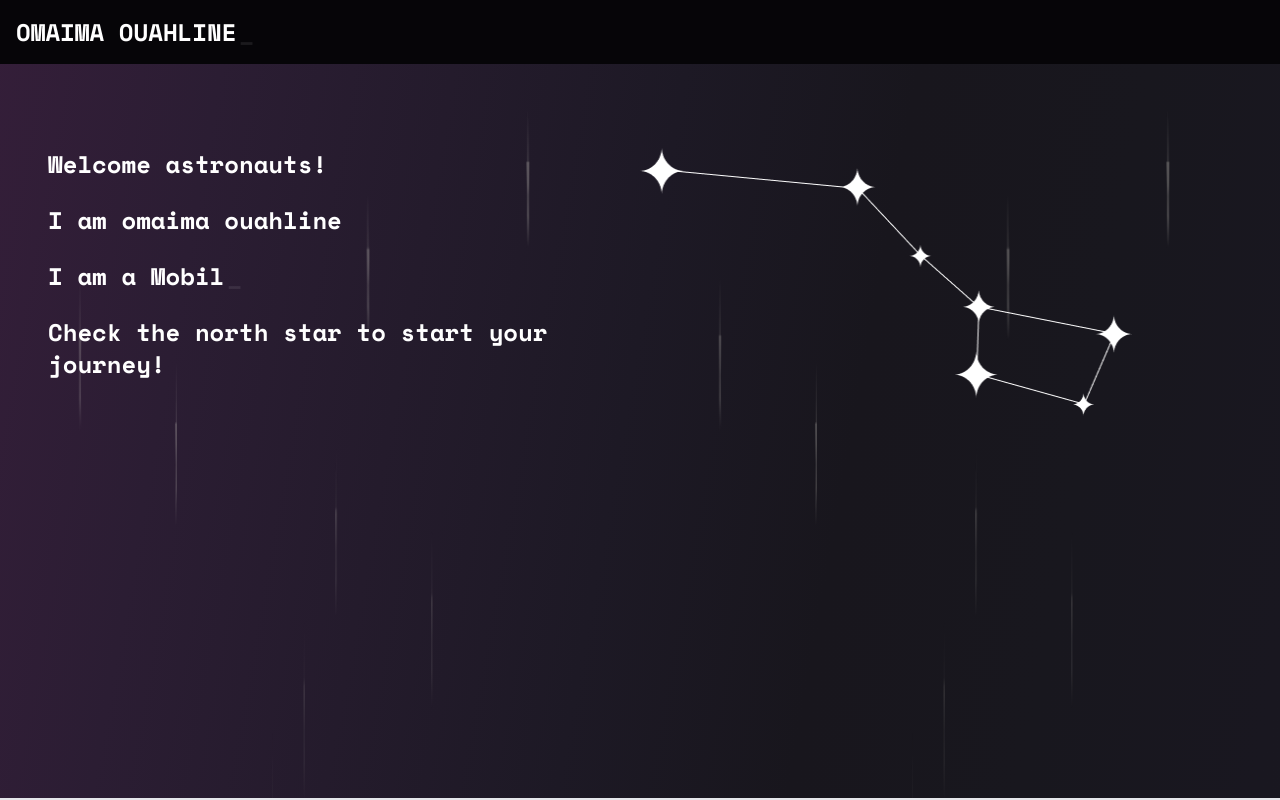
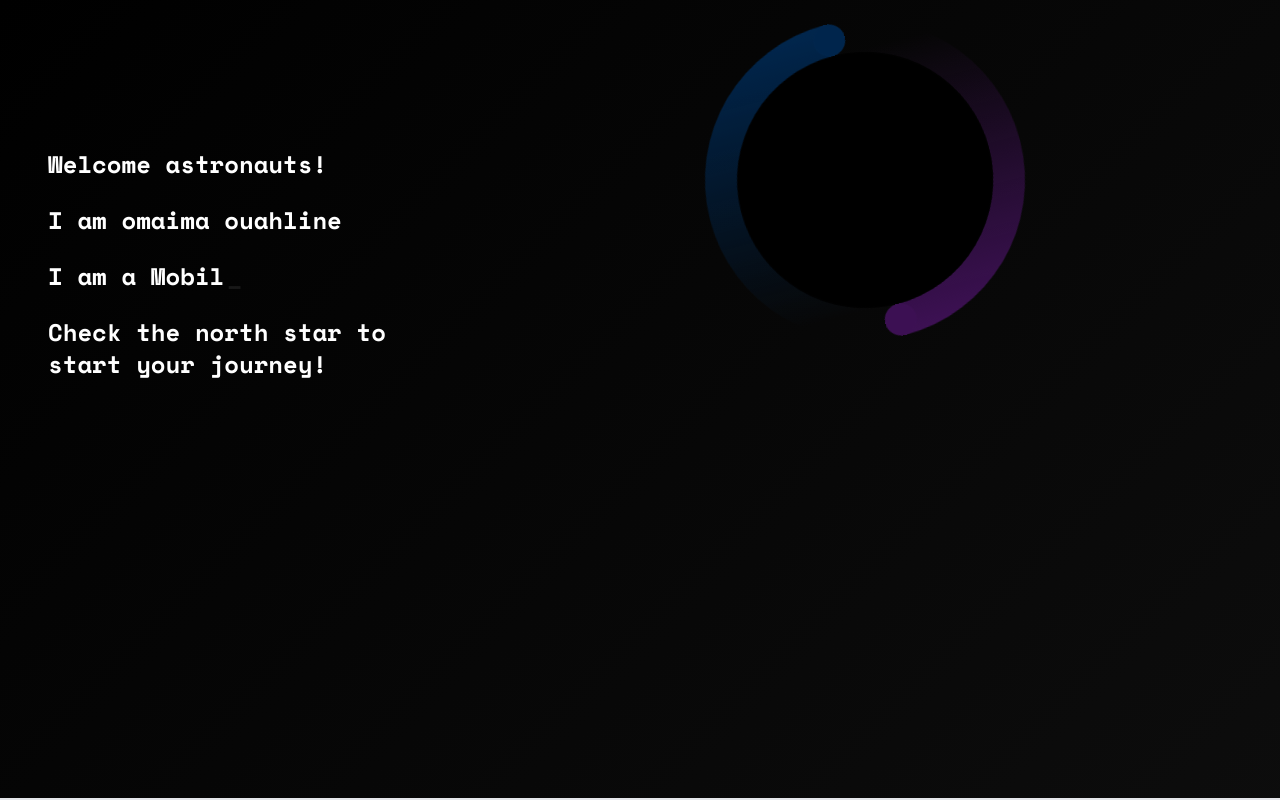
Before and after one commit to ouahlineomaima/portfolio2, a React (Create React App) app: page /resume in a window 1280 px wide. Shown: the top 800 px of the page. Built offline with nearby package versions, Linux system fonts and the light colour scheme.

Commit message:
changing back ground and adding rotating cercle

```diff
--- a/src/App.js
+++ b/src/App.js
@@ -10,7 +10,7 @@ function App() {
   return (
     <Router>
       <div className="App">
-        <NavBar />
+        {/* <NavBar /> */}
         <Routes>
           <Route path="/" element={<Home />} />
           <Route path="/projects" element={<Home />} />
--- a/src/components/Banner.jsx
+++ b/src/components/Banner.jsx
@@ -6,52 +6,7 @@ function Banner() {
 
     return (
         <section className='h-screen w-full' id='banner'>
-            <div className="container w-full h-full z-[-20]">
-            <div className="stars">
-            <span className="star" style={{'--i':11}}></span>
-                <span className="star" style={{'--i':12}}></span>
-                <span className="star" style={{'--i':24}}></span>
-                <span className="star" style={{'--i':10}}></span>
-                <span className="star" style={{'--i':14}}></span>
-                <span className="star" style={{'--i':23}}></span>
-                <span className="star" style={{'--i':18}}></span>
-                <span className="star" style={{'--i':16}}></span>
-                <span className="star" style={{'--i':19}}></span>
-                <span className="star" style={{'--i':20}}></span>
-                <span className="star" style={{'--i':22}}></span>
-                <span className="star" style={{'--i':25}}></span>
-                <span className="star" style={{'--i':18}}></span>
-                <span className="star" style={{'--i':21}}></span>
-                <span className="star" style={{'--i':15}}></span>
-                <span className="star" style={{'--i':13}}></span>
-                <span className="star" style={{'--i':26}}></span>
-                <span className="star" style={{'--i':17}}></span>
-                <span className="star" style={{'--i':13}}></span>
-                <span className="star" style={{'--i':28}}></span>
 
-                <span className="star" style={{'--i':11}}></span>
-                <span className="star" style={{'--i':12}}></span>
-                <span className="star" style={{'--i':24}}></span>
-                <span className="star" style={{'--i':10}}></span>
-                <span className="star" style={{'--i':14}}></span>
-                <span className="star" style={{'--i':23}}></span>
-                <span className="star" style={{'--i':18}}></span>
-                <span className="star" style={{'--i':16}}></span>
-                <span className="star" style={{'--i':19}}></span>
-                <span className="star" style={{'--i':20}}></span>
-                <span className="star" style={{'--i':22}}></span>
-                <span className="star" style={{'--i':25}}></span>
-                <span className="star" style={{'--i':18}}></span>
-                <span className="star" style={{'--i':21}}></span>
-                <span className="star" style={{'--i':15}}></span>
-                <span className="star" style={{'--i':13}}></span>
-                <span className="star" style={{'--i':26}}></span>
-                <span className="star" style={{'--i':17}}></span>
-                <span className="star" style={{'--i':13}}></span>
-                <span className="star" style={{'--i':28}}></span>
-
-            </div>
-            </div>
             <BannerContent/>
 
         </section>
--- a/src/components/BannerContent.jsx
+++ b/src/components/BannerContent.jsx
@@ -31,7 +31,14 @@ export default function BannerContent() {
                 /></span></h1>
                 <h1 className="text-sm lg:text-2xl w-full pt-3 flex">Check the north star to start your journey!</h1>
             </div>
-            <div className="mt-28 lg:mt-32 md:w-1/2 md:h-1/2 relative sm:ml-4" >
+            <div className='container2'>
+                <div className='loader'><span></span></div>
+                <div className='loader'><span></span></div>
+                <div className='loader'><i></i></div>
+                <div className='loader'><i></i></div>
+            </div>
+
+            {/* <div className="mt-28 lg:mt-32 md:w-1/2 md:h-1/2 relative sm:ml-4" >
                 <img src={NorthStar} alt="" className="w-[500px] h-[268px] pr-2 z-10 sm:w-[250px] sm:h-[134px]" />
                 <ul className='flex text-white w-[500] h-[268] sm:w-[250px] sm:h-[134px] ml-3 absolute top-0 left-0 right-0 bottom-0 opacity-0 transition-opacity duration-300 hover:opacity-100' >
                     <li className='py-4 px-5'>
@@ -61,7 +68,7 @@ export default function BannerContent() {
                         </Link></li>
                 </ul>
 
-            </div>
+            </div> */}
         </section>
   )
 }
--- a/src/index.css
+++ b/src/index.css
@@ -4,9 +4,91 @@
 @tailwind utilities;
 
 body {
-    background-image: linear-gradient(to right bottom, #341e39, #2b1d33, #241b2c, #1d1925, #18161d, #18171e, #191720, #191821, #1e1c2d, #241f38, #2b2244, #33254f);
+    background-image: linear-gradient(135deg, #000000 0%, #333333 100%);
 
 }
+
+.container2{
+    position: relative;
+    width: 100%;
+    height: 20rem;
+    display: flex;
+    align-items: center;
+    justify-content: center;
+    /* -webkit-box-reflect: below 0 linear-gradient(transparent, transparent, #0005); */
+}
+.container2 .loader{
+    position: absolute;
+    width: 20rem;
+    height: 20rem;
+    border-radius: 50%;
+    animation: animate 2s linear infinite;
+
+}
+.container2 .loader:nth-child(4),
+.container2 .loader:nth-child(2){
+    animation-delay: -1s;
+    filter:hue-rotate(290deg);
+
+}
+@keyframes animate {
+    0%{
+        transform: rotate(0deg);
+    }
+    100%{
+        transform: rotate(360deg);
+    }
+
+}
+
+
+.container2 .loader:nth-child(1)::before,
+.container2 .loader:nth-child(2)::before{
+    content: '';
+    position: absolute;
+    top: 0;
+    left: 0;
+    width: 50%;
+    height: 100%;
+    background: linear-gradient(to top, transparent, rgba(60, 16, 83, 1));
+    background-size: 10rem 18rem;
+    background-repeat: no-repeat;
+    border-top-left-radius: 10rem;
+    border-bottom-left-radius: 10rem;
+}
+
+.container2 .loader i{
+    position: absolute;
+    top: 0;
+    left: 50%;
+    transform: translateX(-50%);
+    width: 2rem;
+    height: 2rem;
+    background: #3c1053;
+    border-radius: 50%;
+    z-index: 100;
+    box-shadow: 0 0 0.25rem #3c1053,
+    0 0 0.5rem #3c1053,
+    0 0 0.75rem #3c1053,
+    0 0 1rem #3c1053,
+    0 0 1.25rem #3c1053,
+    0 0 1.5rem #3c1053,
+    0 0 1.75rem #3c1053,
+    0 0 2rem #3c1053,
+    0 0 2.25rem #3c1053,
+    0 0 2.5rem #3c1053,
+}
+
+.container2 .loader span{
+    position: absolute;
+    inset: 2rem;
+    background: #000000;
+    color: white;
+    border-radius: 50%;
+    z-index: 50;
+}
+
+
 .container{
     position: relative;
     width: 100%;
@@ -48,7 +130,7 @@ body {
 
 }
 
-@keyframes animate {
+/* @keyframes animate {
     0% {
         transform: translateY(100vh) scale(0,5);
     }
@@ -56,7 +138,7 @@ body {
         transform: translateY(-100vh) scale(1);
     }
 
-}
+} */
 
 .animate-bounce {
     animation: updown 2s linear infinite;
```
